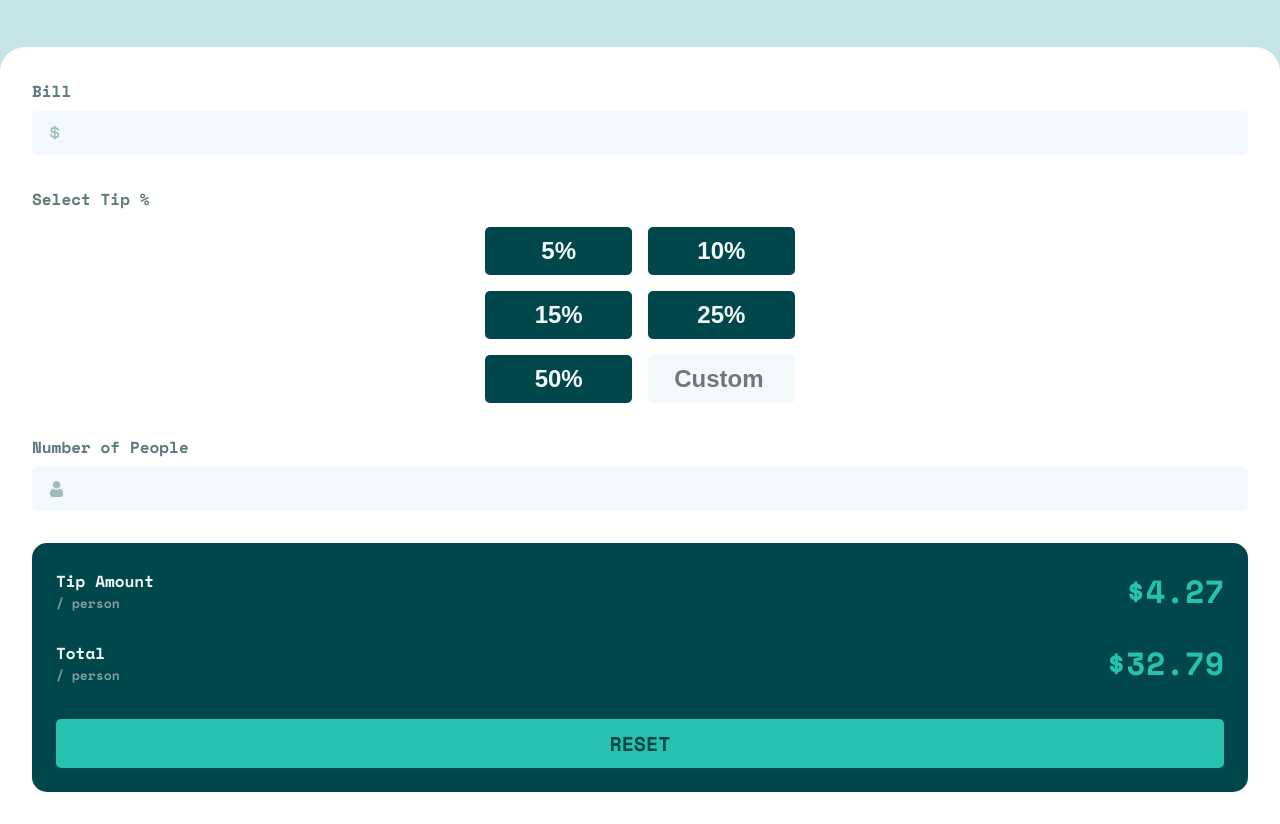
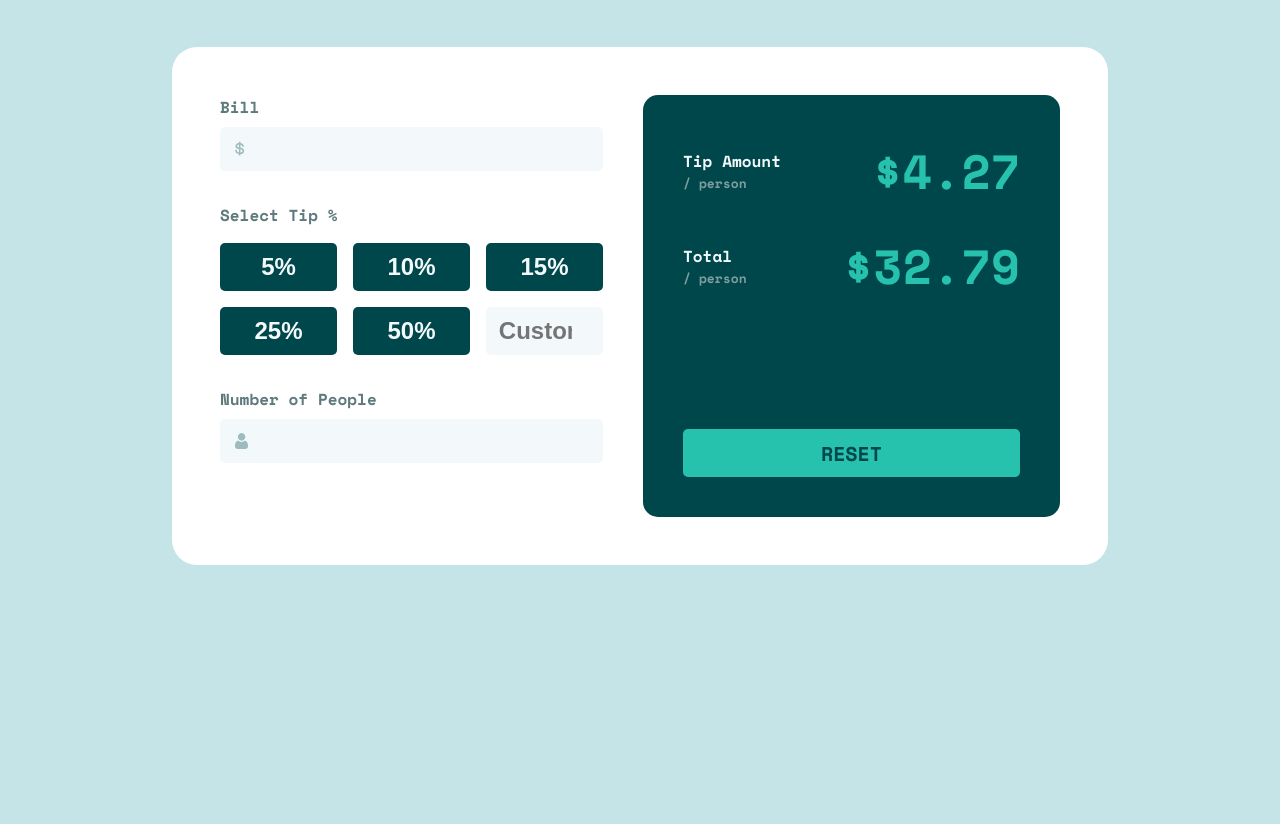
Before and after one commit to DrakeHermit/tip-calculator-app, a plain HTML site: page index.html in a window 1280 px wide. Shown: the part 107-931 px from the top of the page. After the commit the page ends 800 px from the top, so only its background shows below. Drawn offline with nearby package versions, Linux system fonts and the light colour scheme.

Commit message:
Almost finished the desktop version of the design

```diff
--- a/index.html
+++ b/index.html
@@ -23,8 +23,8 @@
     </header>
     <main class="main__body">
       <div class="main__choices">
-        <img src="/images/icon-dollar.svg" class="input__icon-bill" />
         <div class="bill-group">
+          <img src="/images/icon-dollar.svg" class="input__icon-bill" />
           <label for="bill-price">
             Bill
           </label>
@@ -44,8 +44,8 @@
           <input type="button" value="50%" />
           <input type="number" placeholder="Custom" />
         </div>
-        <img src="/images/icon-person.svg" class="input__icon-people" />
         <div class="number-of-people-group">
+          <img src="/images/icon-person.svg" class="input__icon-people" />
           <label class="number-of-people" for="number-of-people"
             >Number of People</label
           >
--- a/style.css
+++ b/style.css
@@ -26,8 +26,8 @@ label {
   position: absolute;
   width: 10px;
   height: 15.46px;
-  left: 50px;
-  top: 232px;
+  left: 15px;
+  top: 46px;
   z-index: 1;
 }
 
@@ -35,8 +35,8 @@ label {
   position: absolute;
   width: 13px;
   height: 16px;
-  top: 588px;
-  left: 50px;
+  top: 78px;
+  left: 15px;
   z-index: 1;
 }
 
@@ -92,7 +92,7 @@ body {
   background-color: var(--white-color);
   border-radius: 25px 25px 0 0;
   padding: 2rem;
-  width: 100%;
+  max-width: 100%;
 
   .bill-group, .number-of-people-group {
     display: flex;
@@ -107,7 +107,6 @@ body {
       display: grid;
       grid-template-columns: repeat(2, 9.164rem);
       gap: 1rem;
-      align-self: center;
 
       input[type = 'button'], input[type = 'number'] {
         padding-block: 0.63rem;
@@ -170,3 +169,38 @@ body {
     }
   }
 }
+
+@media (min-width: 760px) {
+  .main__body {
+    display: flex;
+    border-radius: 25px;
+    padding: 48px;
+    gap: 2.5rem;
+  }
+
+  .main__choices {
+    margin-bottom: 0 !important;
+  }
+
+  .finished__calculation {
+    padding: 2.5rem !important;
+    width: 417px;
+    margin-top: 0 !important;
+  }
+
+  .tip__grid {
+    grid-template-columns: repeat(3, 117px) !important;
+  }
+
+  .button {
+    margin-top: 8rem !important;
+  }
+
+  .tip-amount {
+    font-size: 48px !important;
+  }
+
+  .input__icon-people{
+    top: 78px;
+  }
+}
```
